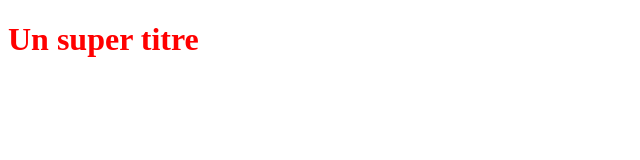
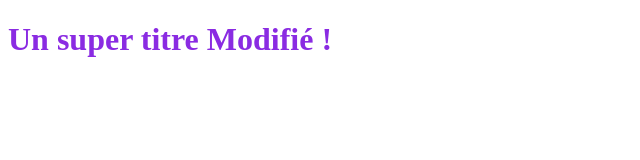
Before and after one commit to MathGiraud/TestOpenClassRooms, a plain HTML site: page index.html in a window 1280 px wide. Shown: the whole page, without its empty margins (0-640 px from the left). Drawn offline with Linux system fonts and the light colour scheme.

Commit message:
Changement de couleur et modif du H1

```diff
--- a/index.html
+++ b/index.html
@@ -5,6 +5,6 @@
    <link rel="stylesheet" type="text/css" href="styles.css">
 </head>
 <body>
-   <h1>Un super titre</h1>
+   <h1>Un super titre Modifié !</h1>
 </body>
 </html>
--- a/styles.css
+++ b/styles.css
@@ -1,3 +1,3 @@
 h1 {
-    color: red;
+    color: blueviolet;
 }
```
